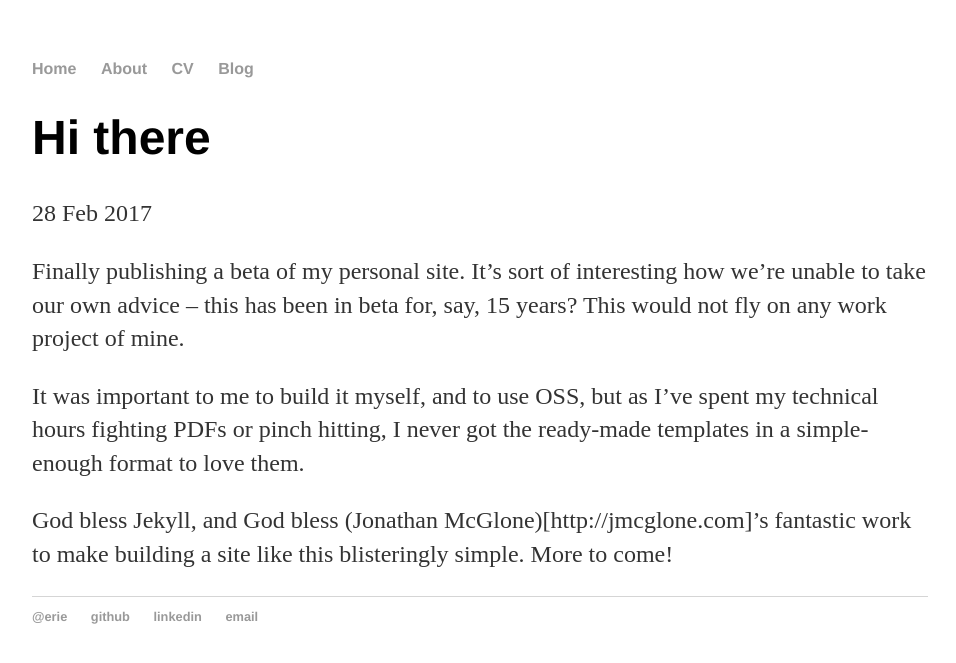
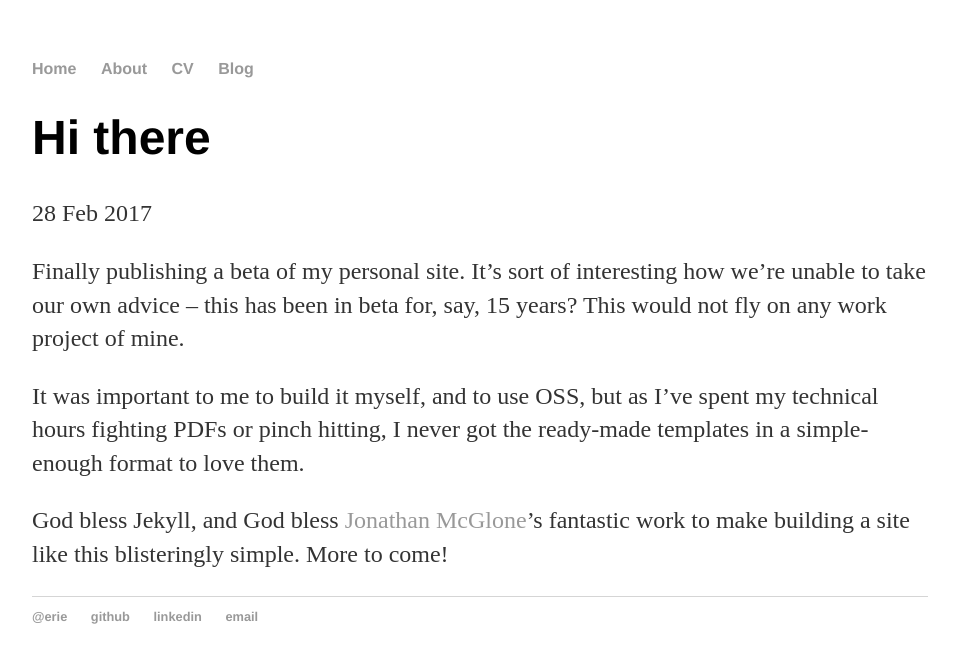
Before and after one commit to ErieMeyer/eriemeyer.github.io, a Jekyll site: the page built from _posts/2017-02-28-hi-there.md, in a window 1280 px wide. Shown: the top 663 px of the page, without its empty margins (160-1116 px from the left). Built offline with Jekyll 4.4.1, drawn with Linux system fonts in a browser that asks for light colours.

Commit message:
Update 2017-02-28-hi-there.md

```diff
--- a/_posts/2017-02-28-hi-there.md
+++ b/_posts/2017-02-28-hi-there.md
@@ -8,4 +8,4 @@ Finally publishing a beta of my personal site. It's sort of interesting how we'r
 
 It was important to me to build it myself, and to use OSS, but as I've spent my technical hours fighting PDFs or pinch hitting, I never got the ready-made templates in a simple-enough format to love them.
 
-God bless Jekyll, and God bless (Jonathan McGlone)[http://jmcglone.com]'s fantastic work to make building a site like this blisteringly simple. More to come!
+God bless Jekyll, and God bless [Jonathan McGlone](http://jmcglone.com)'s fantastic work to make building a site like this blisteringly simple. More to come!
```
